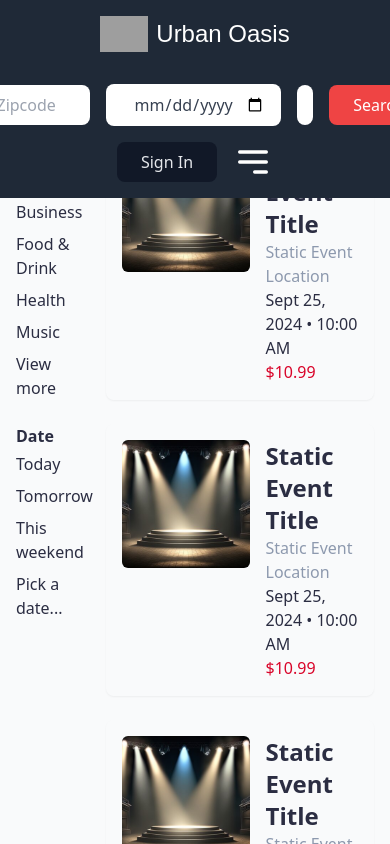
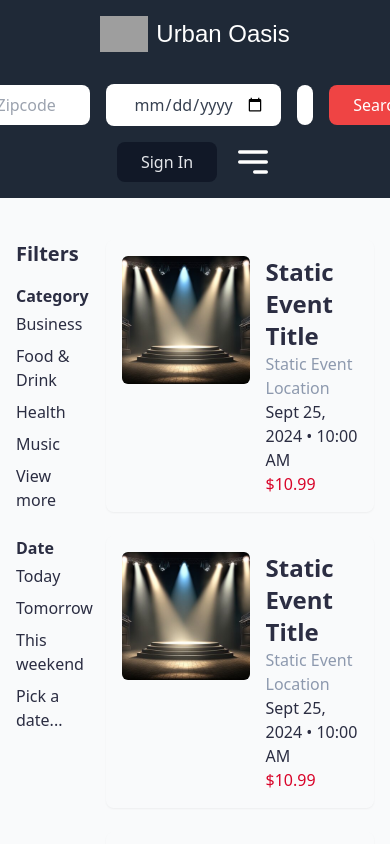
Before and after one commit to mazenkapadi/urban-oasis, a React (Vite) app: page /viewAllEvents in a window 390 px wide. Shown: the top 844 px of the page. Built offline with nearby package versions, Linux system fonts and the light colour scheme; no server answers; grey boxes are pictures that could not be loaded.

Commit message:
Update ViewAllEventsPage.jsx

```diff
--- a/src/pages/ViewAllEventsPage.jsx
+++ b/src/pages/ViewAllEventsPage.jsx
@@ -41,7 +41,7 @@ const ViewAllEventsPage = () => {
   return (
     <>
       <HeaderComponent />
-      <div className="pt-24 bg-primary-light text-primary-dark">
+      <div className="pt-52 md:pt-24 lg:pt-24 xl:pt-24 bg-primary-light text-primary-dark">
         <div className="max-w-7xl mx-auto px-4 py-8 flex">
           {/* Filters Section */}
           <div className="w-1/4 pr-6">
```
